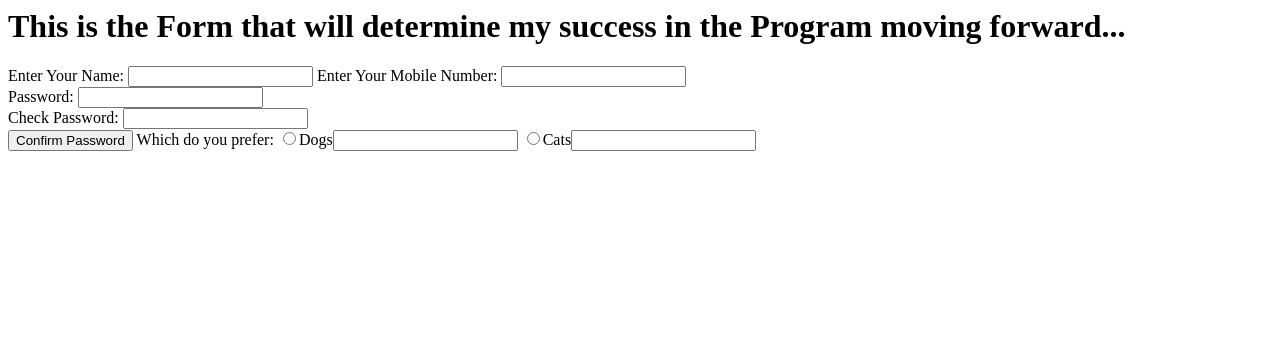
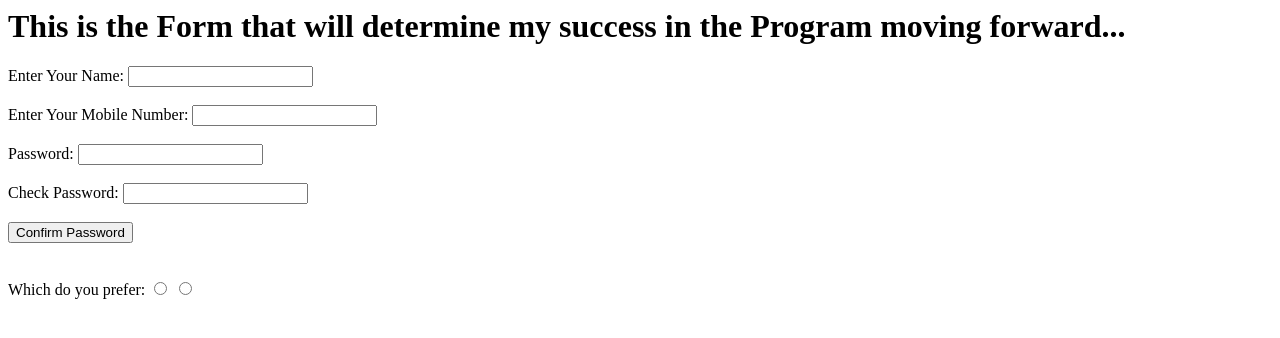
Before and after one commit to Ally-17/JS-Assessment-141122, a plain HTML site: page index.html in a window 1280 px wide. Drawn offline with Linux system fonts and the light colour scheme.

Commit message:
format changes

```diff
--- a/index.html
+++ b/index.html
@@ -5,13 +5,14 @@
     <body>
         <h1> This is the Form that will determine my success in the Program moving forward... </h1>
         <form name="jsAssessment" onsubmit="return confirmPassword()" method="post" action="index2.html">
-        Enter Your Name: <input type="text" name="myName" id="nameId"/>
-        Enter Your Mobile Number: <input type="number" name="mobile" id="mobileNo"/><br>
-        Password: <input type="password" name="password1"><br>
-        Check Password: <input type="password" name="password2"><br>
-                    <input type="submit" value="Confirm Password" onclick="confirmPassword()"/>
-        Which do you prefer: <input type="radio" name="Dog" id="dog" value="dog" onclick="checkbutton()">Dogs<input/>
-                <input type="radio" name="cat" id="cat" value="cat" onclick="checkbutton()">Cats<input/>
+        Enter Your Name: <input type="text" name="myName" id="nameId"/><br><br>
+        Enter Your Mobile Number: <input type="number" name="mobile" id="mobileNo"/><br><br>
+        Password: <input type="password" name="password1"><br><br>
+        Check Password: <input type="password" name="password2"><br><br>
+                    <input type="submit" value="Confirm Password" onclick="confirmPassword()"/><br><br><br>
+        Which do you prefer:
+                <input type="radio" name="Dog" id="dog" value="dog" onclick="checkbutton()"/>
+                <input type="radio" name="cat" id="cat" value="cat" onclick="checkbutton()"/>
     </form>
 
     <script>
```
